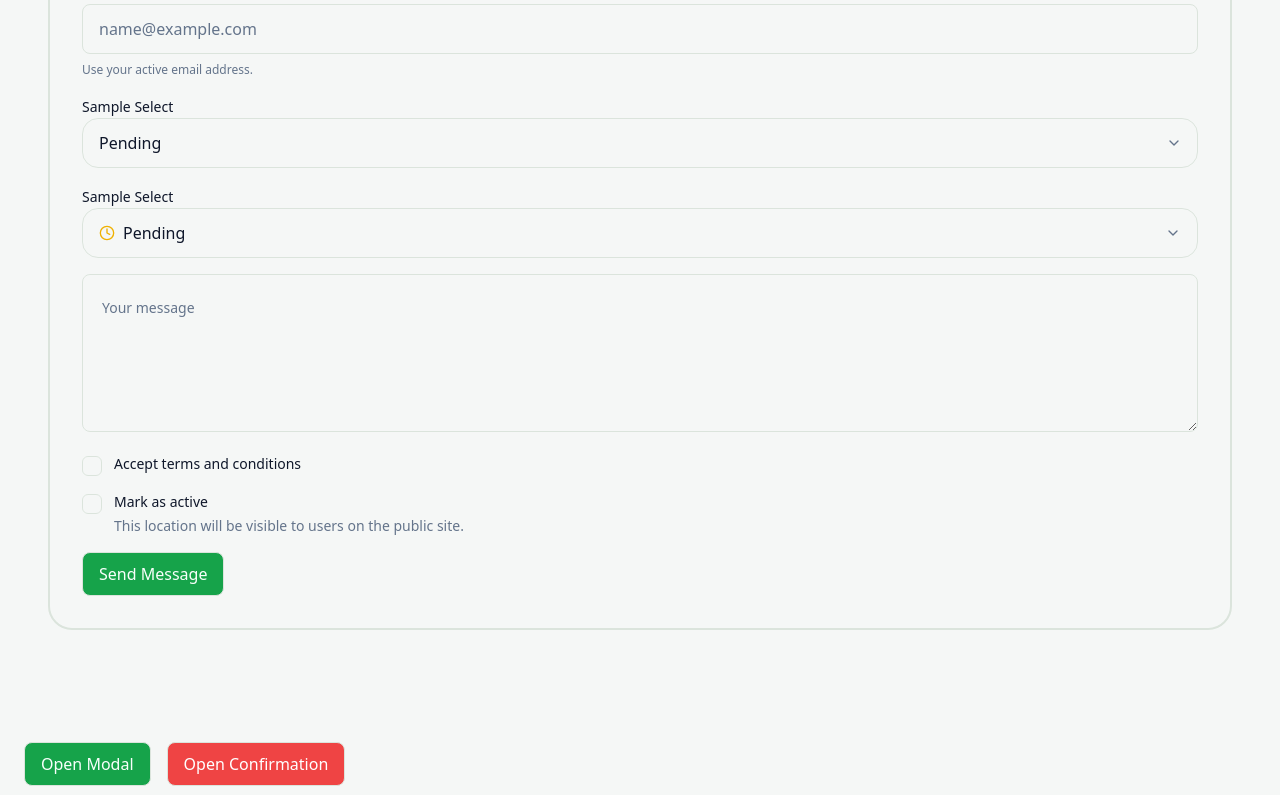
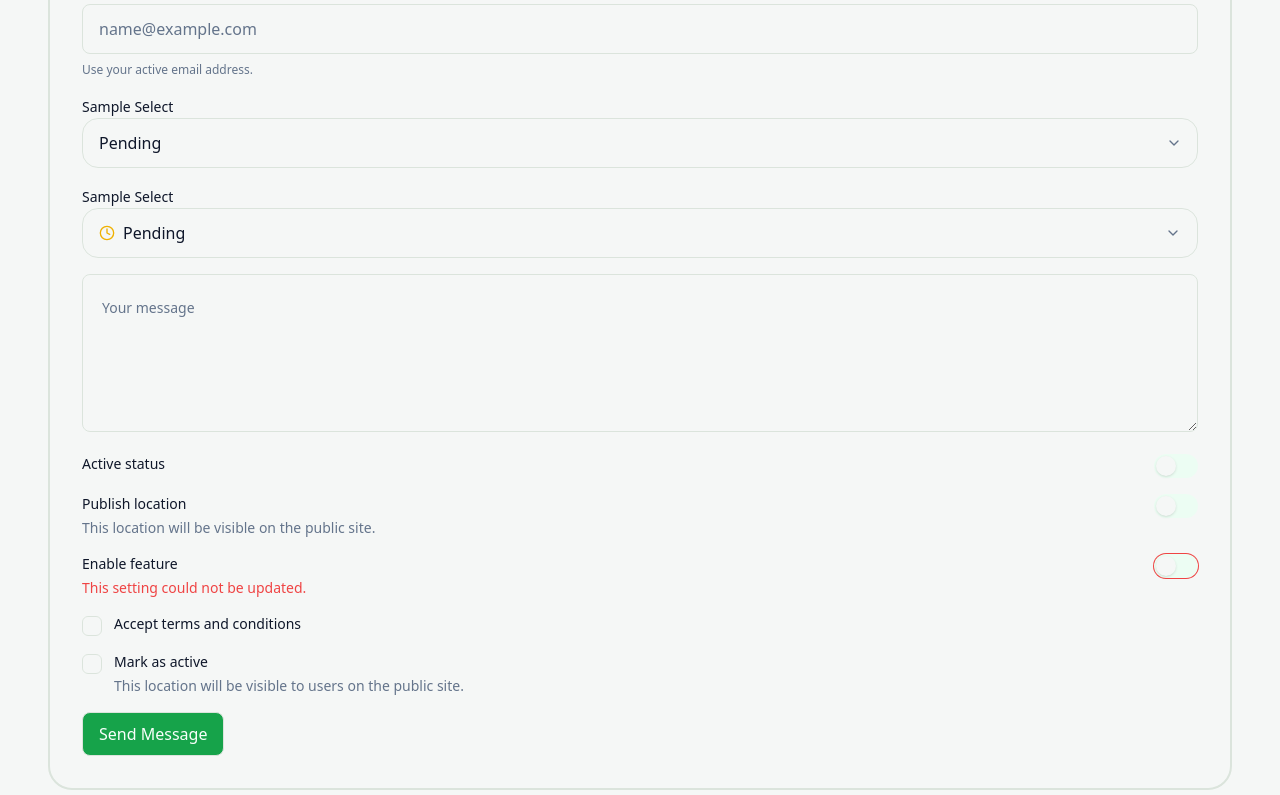
Before and after one commit to jamloresto/cmsc-207-ecolocator, a Next.js app in the folder apps/web/: page / in a window 1280 px wide. Shown: the part 1381-2176 px from the top of the page. Built offline with nearby package versions, Linux system fonts and the light colour scheme.

Commit message:
feat(ui): add reusable switch toggle component

```diff
--- a/apps/web/src/app/page.tsx
+++ b/apps/web/src/app/page.tsx
@@ -14,6 +14,7 @@ import { Input } from '@/components/ui/input';
 import { Select } from '@/components/ui/select';
 import { SelectCustom } from '@/components/ui/select-custom';
 import { StatusPill } from '@/components/ui/status-pill';
+import { Switch } from '@/components/ui/switch';
 import { Textarea } from '@/components/ui/textarea';
 import { CheckCircle, Clock, XCircle } from 'lucide-react';
 
@@ -96,6 +97,15 @@ export default function HomePage() {
               />
             </FormField>
             <Textarea label="Your message" />
+            <Switch label="Active status" />
+            <Switch
+              label="Publish location"
+              description="This location will be visible on the public site."
+            />
+            <Switch
+              label="Enable feature"
+              error="This setting could not be updated."
+            />
             <Checkbox label="Accept terms and conditions" />
             <Checkbox
               label="Mark as active"
--- /dev/null
+++ b/apps/web/src/components/ui/switch.tsx
@@ -0,0 +1,78 @@
+'use client';
+
+import { forwardRef, InputHTMLAttributes } from 'react';
+import { cn } from '@/lib/utils';
+
+type SwitchProps = Omit<InputHTMLAttributes<HTMLInputElement>, 'type'> & {
+  label?: string;
+  description?: string;
+  error?: string;
+};
+
+export const Switch = forwardRef<HTMLInputElement, SwitchProps>(
+  ({ className, id, label, description, error, disabled, ...props }, ref) => {
+    const generatedId =
+      id ??
+      label
+        ?.toLowerCase()
+        .replace(/\s+/g, '-')
+        .replace(/[^\w-]/g, '');
+
+    return (
+      <label
+        htmlFor={generatedId}
+        className={cn(
+          'flex cursor-pointer items-start justify-between gap-4',
+          disabled && 'cursor-not-allowed opacity-60',
+        )}
+      >
+        {(label || description || error) && (
+          <span className="flex flex-col gap-1">
+            {label ? (
+              <span className="text-foreground text-sm font-medium">
+                {label}
+              </span>
+            ) : null}
+
+            {description && !error ? (
+              <span className="text-muted-foreground text-sm leading-5">
+                {description}
+              </span>
+            ) : null}
+
+            {error ? (
+              <span className="text-destructive text-sm leading-5">
+                {error}
+              </span>
+            ) : null}
+          </span>
+        )}
+
+        <span className="relative inline-flex shrink-0">
+          <input
+            ref={ref}
+            id={generatedId}
+            type="checkbox"
+            disabled={disabled}
+            className="peer sr-only"
+            {...props}
+          />
+
+          <span
+            className={cn(
+              'bg-muted peer-focus:ring-ring relative inline-flex h-6 w-11 rounded-full transition',
+              'peer-checked:bg-primary',
+              'peer-focus:ring-2 peer-focus:ring-offset-2',
+              'after:bg-background after:absolute after:top-0.5 after:left-0.5 after:h-5 after:w-5 after:rounded-full after:shadow-sm after:transition-transform after:duration-200',
+              'peer-checked:after:translate-x-5',
+              error && 'ring-destructive ring-1',
+              className,
+            )}
+          />
+        </span>
+      </label>
+    );
+  },
+);
+
+Switch.displayName = 'Switch';
```
